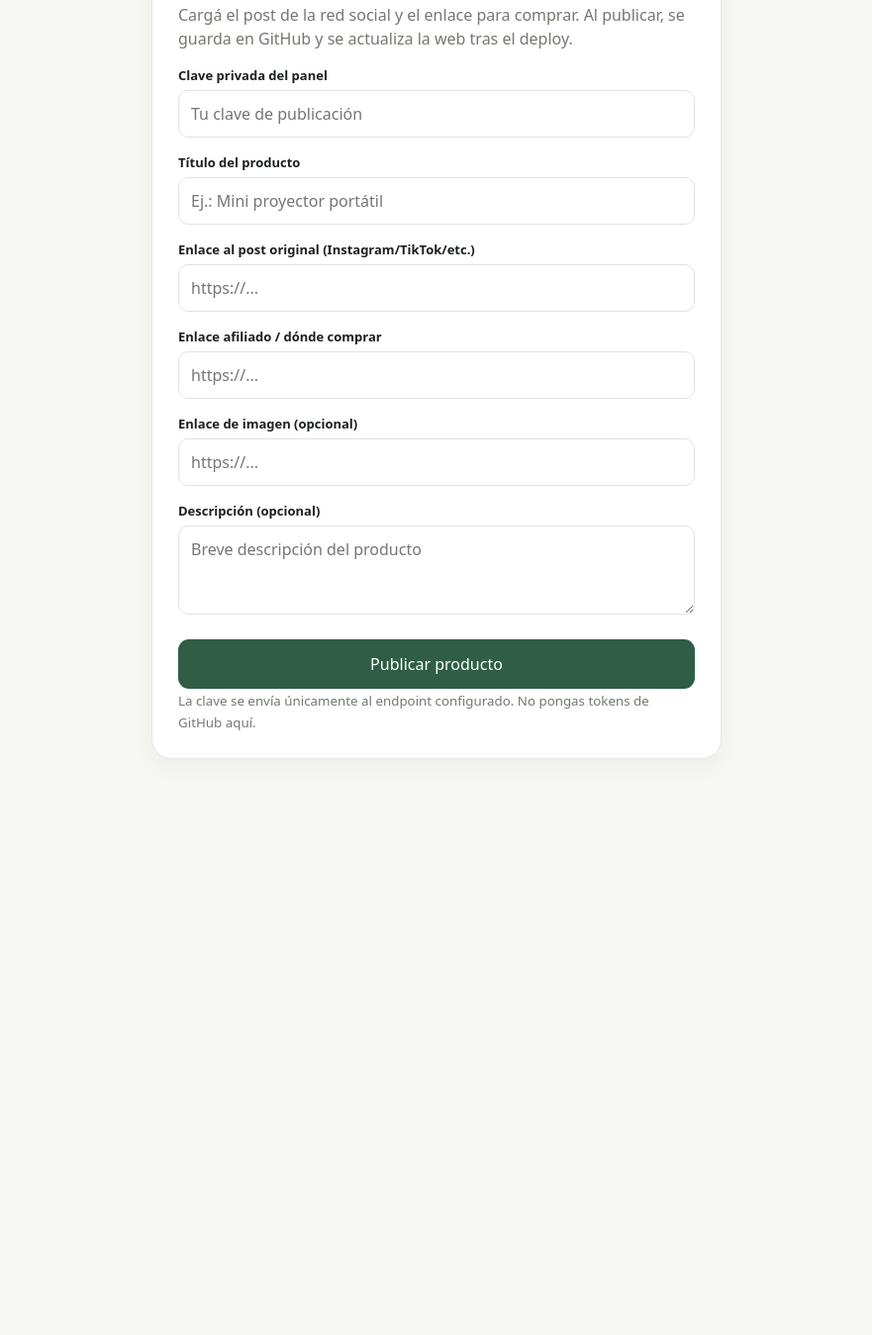
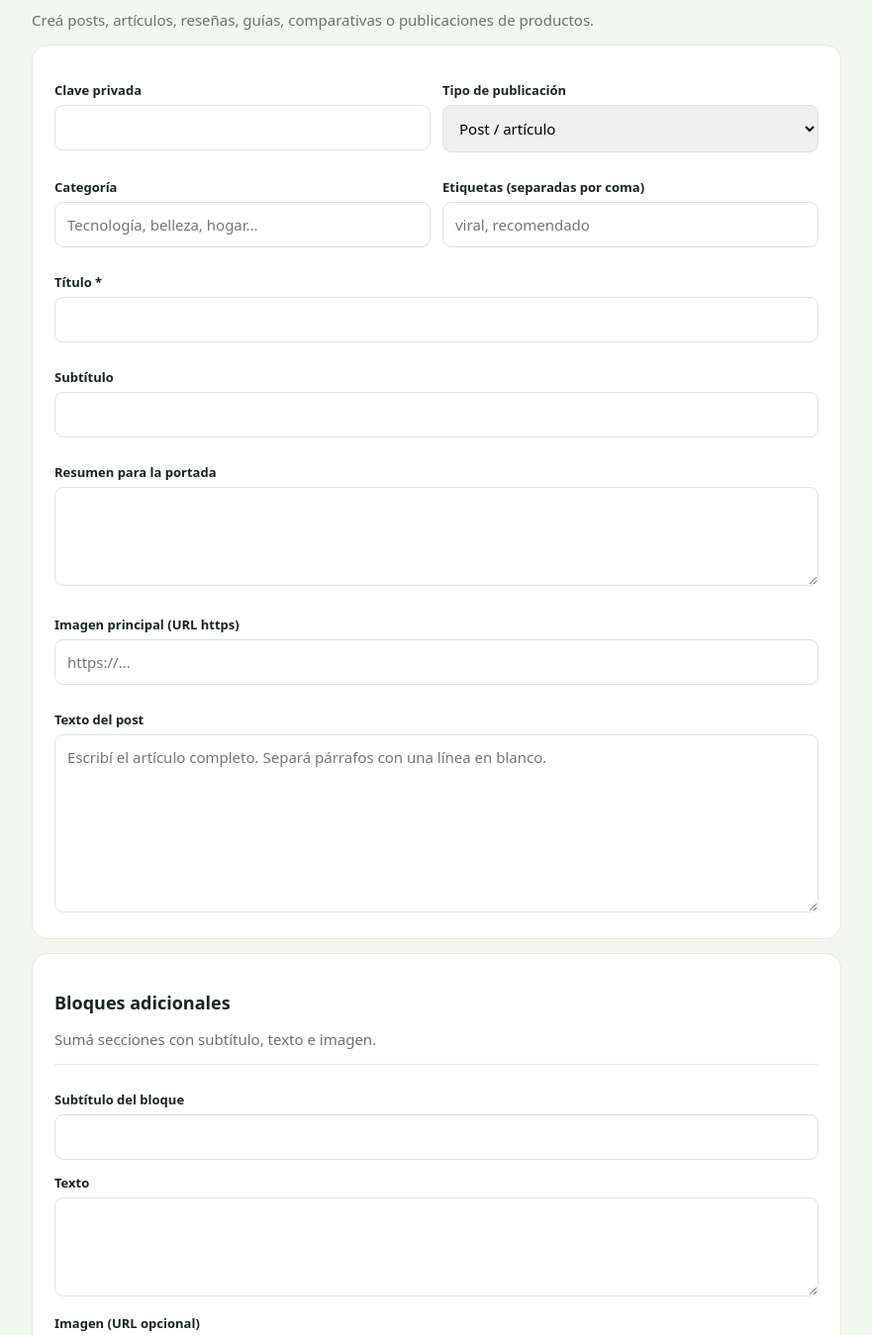
Before and after one commit to wheretobuylinks/wheretobuy-web, a plain HTML site: page admin-posts.html in a window 1280 px wide. Shown: the part 140-1489 px from the top of the page at 99% size, without its empty margins (199-1080 px from the left). Before the commit the page ends 969 px from the top, so only its background shows below. Drawn offline with Linux system fonts and the light colour scheme.

Commit message:
Redesign admin as flexible editorial post builder

```diff
--- a/admin-posts.html
+++ b/admin-posts.html
@@ -1,21 +1,10 @@
-<!doctype html>
-<html lang="es"><head><meta charset="utf-8"><meta name="viewport" content="width=device-width,initial-scale=1"><title>Where to Buy — Panel de posts</title>
-<style>
-*{box-sizing:border-box}body{margin:0;background:#f6f6f2;color:#1b201c;font:16px system-ui,Arial}.wrap{max-width:620px;margin:40px auto;padding:22px}.card{background:white;border:1px solid #e7e9e2;border-radius:20px;padding:26px;box-shadow:0 8px 24px #1b201c0a}h1{margin:0 0 8px;font-size:28px}p{color:#727970;line-height:1.5}label{display:block;font-weight:700;font-size:13px;margin:16px 0 6px}input,textarea{width:100%;padding:12px;border:1px solid #dfe4dc;border-radius:10px;font:inherit}textarea{min-height:90px;resize:vertical}button{margin-top:20px;width:100%;border:0;border-radius:11px;background:#2f5d46;color:white;padding:14px;font-weight:800;font:inherit;cursor:pointer}#result{padding:12px;border-radius:10px;margin-top:12px;display:none;white-space:pre-wrap}small{color:#727970}
-</style></head><body><div class="wrap"><div class="card"><h1>Panel de publicaciones</h1><p>Cargá el post de la red social y el enlace para comprar. Al publicar, se guarda en GitHub y se actualiza la web tras el deploy.</p>
-<form id="form">
-<label>Clave privada del panel</label><input id="password" type="password" required autocomplete="current-password" placeholder="Tu clave de publicación">
-<label>Título del producto</label><input id="title" maxlength="180" required placeholder="Ej.: Mini proyector portátil">
-<label>Enlace al post original (Instagram/TikTok/etc.)</label><input id="socialUrl" type="url" required placeholder="https://...">
-<label>Enlace afiliado / dónde comprar</label><input id="buyUrl" type="url" required placeholder="https://...">
-<label>Enlace de imagen (opcional)</label><input id="imageUrl" type="url" placeholder="https://...">
-<label>Descripción (opcional)</label><textarea id="description" maxlength="500" placeholder="Breve descripción del producto"></textarea>
-<button id="submit" type="submit">Publicar producto</button><div id="result" role="status"></div>
-</form><small>La clave se envía únicamente al endpoint configurado. No pongas tokens de GitHub aquí.</small></div></div>
+<!doctype html><html lang="es"><meta charset="utf-8"><meta name="viewport" content="width=device-width,initial-scale=1"><title>Panel editorial</title><style>
+*{box-sizing:border-box}body{margin:0;background:#f4f6f1;color:#19231c;font:15px system-ui}.wrap{max-width:850px;margin:28px auto;padding:16px}.card{background:white;border:1px solid #e3e8e0;border-radius:16px;padding:22px;margin:14px 0}h1{margin:0}h2{font-size:18px}p,small{color:#68736a}label{display:block;font-size:13px;font-weight:750;margin:14px 0 6px}input,textarea,select{width:100%;padding:12px;border:1px solid #dce3da;border-radius:9px;font:inherit}textarea{min-height:100px}.grid{display:grid;grid-template-columns:1fr 1fr;gap:12px}.wide{grid-column:1/-1}button{border:0;background:#315d46;color:white;padding:13px 18px;border-radius:10px;font-weight:800;cursor:pointer}.light{background:#edf2eb;color:#315d46}.block{border-top:1px solid #e3e8e0;margin-top:15px;padding-top:12px}#result{display:none;background:#edf5e9;padding:12px;margin-top:12px;border-radius:9px}@media(max-width:600px){.grid{grid-template-columns:1fr}.wide{grid-column:auto}}
+</style><main class="wrap"><p><a href="/">← Volver al sitio</a></p><h1>Panel editorial</h1><p>Creá posts, artículos, reseñas, guías, comparativas o publicaciones de productos.</p><form id="form"><div class="card"><div class="grid"><div><label>Clave privada</label><input id="password" type="password" required></div><div><label>Tipo de publicación</label><select id="type"><option value="article">Post / artículo</option><option value="product">Producto</option><option value="review">Reseña</option><option value="guide">Guía</option><option value="comparison">Comparativa</option><option value="news">Novedad</option></select></div><div><label>Categoría</label><input id="category" placeholder="Tecnología, belleza, hogar..."></div><div><label>Etiquetas (separadas por coma)</label><input id="tags" placeholder="viral, recomendado"></div><div class="wide"><label>Título *</label><input id="title" maxlength="180" required></div><div class="wide"><label>Subtítulo</label><input id="subtitle" maxlength="240"></div><div class="wide"><label>Resumen para la portada</label><textarea id="excerpt" maxlength="400"></textarea></div><div class="wide"><label>Imagen principal (URL https)</label><input id="coverImage" type="url" placeholder="https://..."></div><div class="wide"><label>Texto del post</label><textarea id="body" style="min-height:180px" placeholder="Escribí el artículo completo. Separá párrafos con una línea en blanco."></textarea></div></div></div>
+<div class="card"><h2>Bloques adicionales</h2><p>Sumá secciones con subtítulo, texto e imagen.</p><div id="sections"></div><button type="button" class="light" id="add">+ Agregar bloque</button><label>Video (URL opcional)</label><input id="videoUrl" type="url" placeholder="https://youtube.com/..."><label>Enlace al post original de redes (opcional)</label><input id="socialUrl" type="url" placeholder="https://..."></div>
+<div class="card"><h2>Ficha del producto (opcional)</h2><div class="grid"><div><label>Nombre del producto</label><input id="productName"></div><div><label>Precio / referencia</label><input id="price"></div><div class="wide"><label>Detalles y características</label><textarea id="productDetails"></textarea></div><div class="wide"><label>Tiendas (una por línea: Nombre | URL)</label><textarea id="links" placeholder="Tienda A | https://..."></textarea></div></div></div>
+<div class="card"><button id="submit">Publicar en el sitio</button><div id="result" role="status"></div><small>La clave no se publica. Los enlaces de compra son opcionales.</small></div></form></main>
 <script>
-const WORKER_URL="https://where-to-buy-admin.trendinginaliexpress.workers.dev/";
-const form=document.getElementById("form"), result=document.getElementById("result"), submit=document.getElementById("submit");
-form.addEventListener("submit",async e=>{e.preventDefault();if(WORKER_URL.includes("PEGAR_URL")){result.style.display="block";result.textContent="Falta configurar la URL del Worker en este archivo.";return}
-submit.disabled=true;submit.textContent="Publicando…";result.style.display="block";result.textContent="Enviando…";
-try{const response=await fetch(WORKER_URL,{method:"POST",headers:{"Content-Type":"application/json"},body:JSON.stringify({password:document.getElementById("password").value,title:document.getElementById("title").value,socialUrl:document.getElementById("socialUrl").value,buyUrl:document.getElementById("buyUrl").value,imageUrl:document.getElementById("imageUrl").value,description:document.getElementById("description").value})});const data=await response.json();result.textContent=data.message||data.error||"Respuesta recibida";if(response.ok){form.reset()} }catch{result.textContent="No se pudo conectar. Revisá la configuración del Worker."}finally{submit.disabled=false;submit.textContent="Publicar producto"}});
-</script></body></html>
+const $=id=>document.getElementById(id),sections=$("sections");function addBlock(){let d=document.createElement("div");d.className="block";d.innerHTML='<label>Subtítulo del bloque</label><input class="heading"><label>Texto</label><textarea class="copy"></textarea><label>Imagen (URL opcional)</label><input class="image" type="url"><button type="button" class="light remove">Quitar bloque</button>';d.querySelector(".remove").onclick=()=>d.remove();sections.append(d)}$("add").onclick=addBlock;addBlock();
+$("form").onsubmit=async e=>{e.preventDefault();const btn=$("submit"),out=$("result");btn.disabled=true;btn.textContent="Guardando…";out.style.display="block";out.textContent="Enviando…";const links=$("links").value.split("\n").map(x=>{let i=x.indexOf("|");return i<0?null:{label:x.slice(0,i).trim(),url:x.slice(i+1).trim()}}).filter(x=>x&&x.label&&x.url);const post={type:$("type").value,category:$("category").value,tags:$("tags").value.split(",").map(x=>x.trim()).filter(Boolean),title:$("title").value,subtitle:$("subtitle").value,excerpt:$("excerpt").value,coverImage:$("coverImage").value,body:$("body").value,sections:[...sections.children].map(d=>({heading:d.querySelector(".heading").value,text:d.querySelector(".copy").value,image:d.querySelector(".image").value})),videoUrl:$("videoUrl").value,socialUrl:$("socialUrl").value,product:{name:$("productName").value,price:$("price").value,details:$("productDetails").value,links}};try{let r=await fetch("https://where-to-buy-admin.trendinginaliexpress.workers.dev/",{method:"POST",headers:{"Content-Type":"application/json"},body:JSON.stringify({password:$("password").value,post})});let j=await r.json();out.textContent=j.message||j.error;if(r.ok){let pw=$("password").value;$("form").reset();$("password").value=pw;sections.innerHTML="";addBlock()}}catch{out.textContent="No se pudo conectar con el servidor."}finally{btn.disabled=false;btn.textContent="Publicar en el sitio"}};
+</script></html>
```
